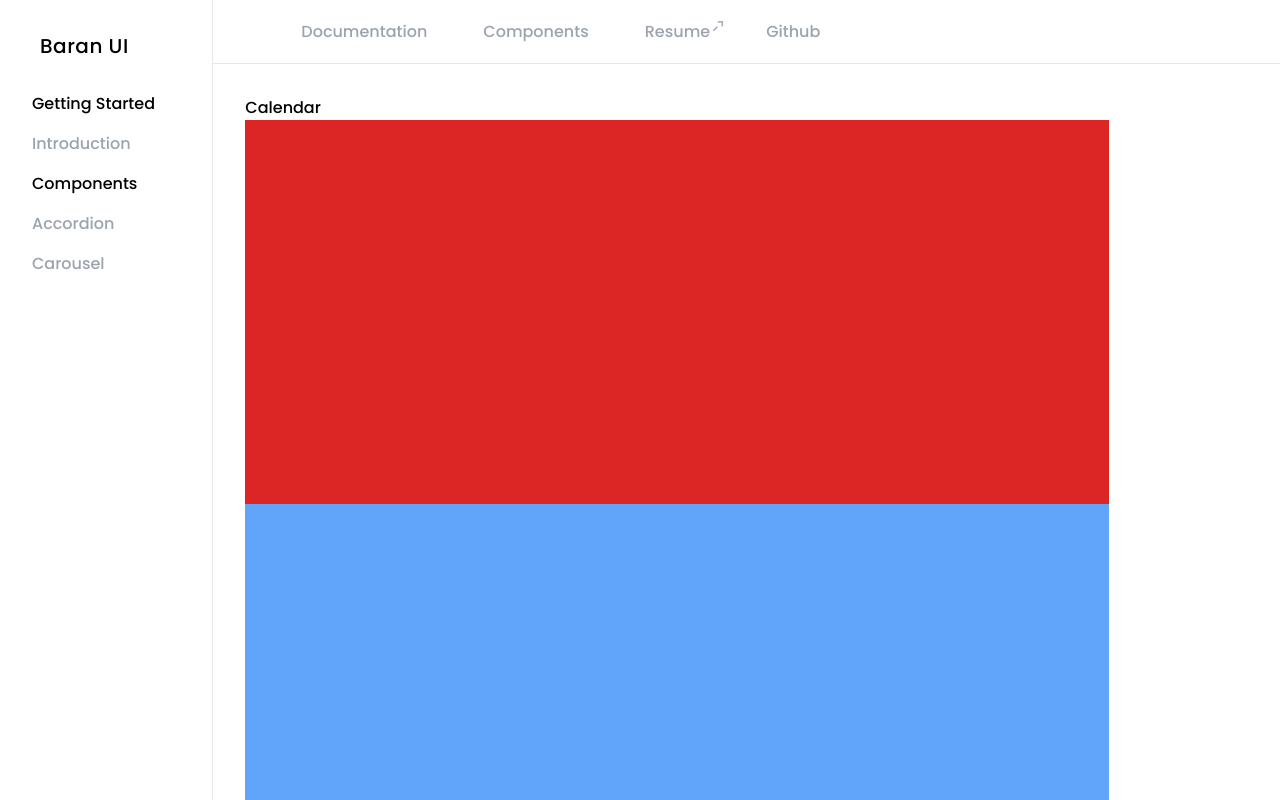
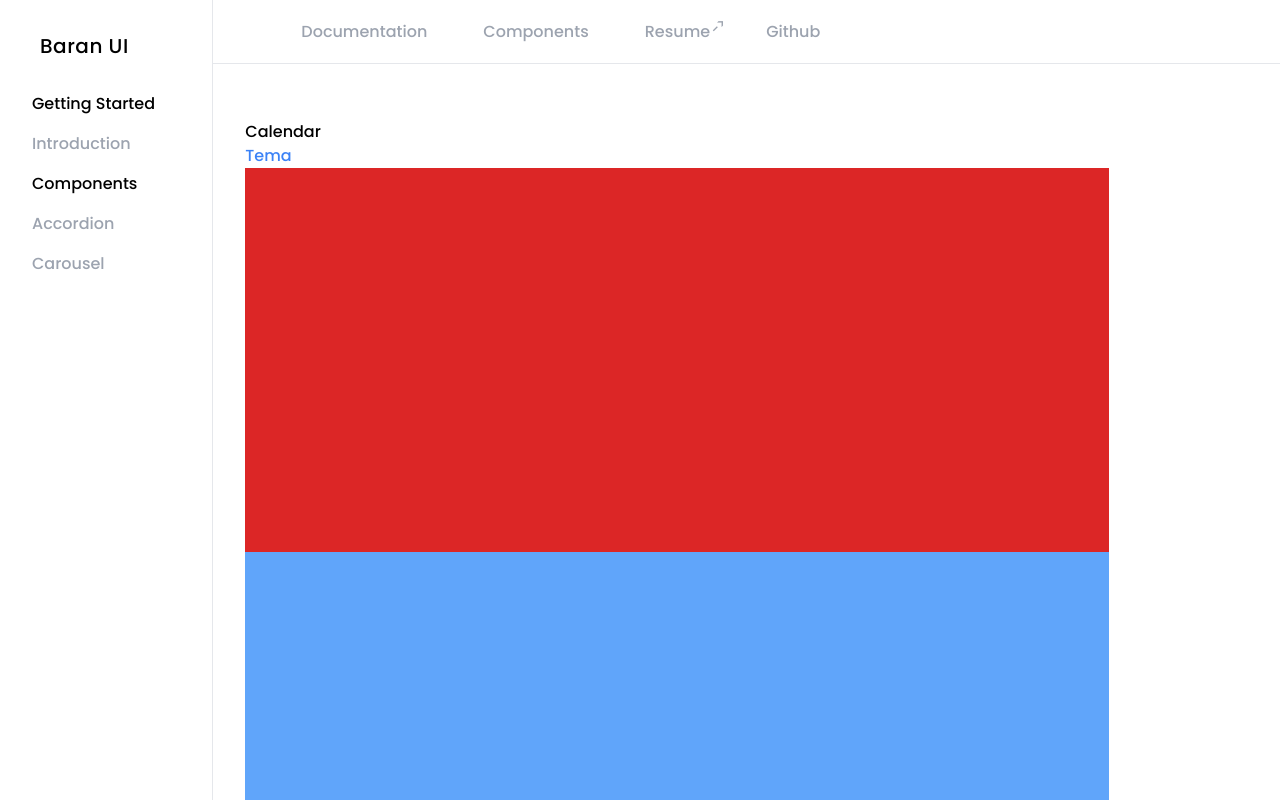
Before and after one commit to phscloq/ui-library, a Next.js app: page /docs/components/calendar in a window 1280 px wide. Shown: the top 800 px of the page. Built offline with nearby package versions, Linux system fonts and the light colour scheme.

Commit message:
Add dark mode and display current pathname in Calendar component

```diff
--- a/src/app/docs/components/calendar/page.tsx
+++ b/src/app/docs/components/calendar/page.tsx
@@ -1,7 +1,16 @@
+'use client'
+import { useThemeContext } from "@/app/context";
+import { usePathname } from "next/navigation"
+
 export default function Calendar(){
+    const {dark} = useThemeContext();
+    const pathname = usePathname();
     return (
-        <div>
+
+        <div className={` ${dark ? 'bg-slate-600': ''}`}>
+            <p className="text-white">{pathname}</p>
             <h1>Calendar</h1>
+            <p className={`${dark ? ' text-red-500': 'text-blue-500'}`}>Tema</p>
             <div className=" bg-red-600 h-96"></div>
             <div className=" bg-blue-400 h-96"></div>
             <div className=" bg-green-600 h-96"></div>
```
